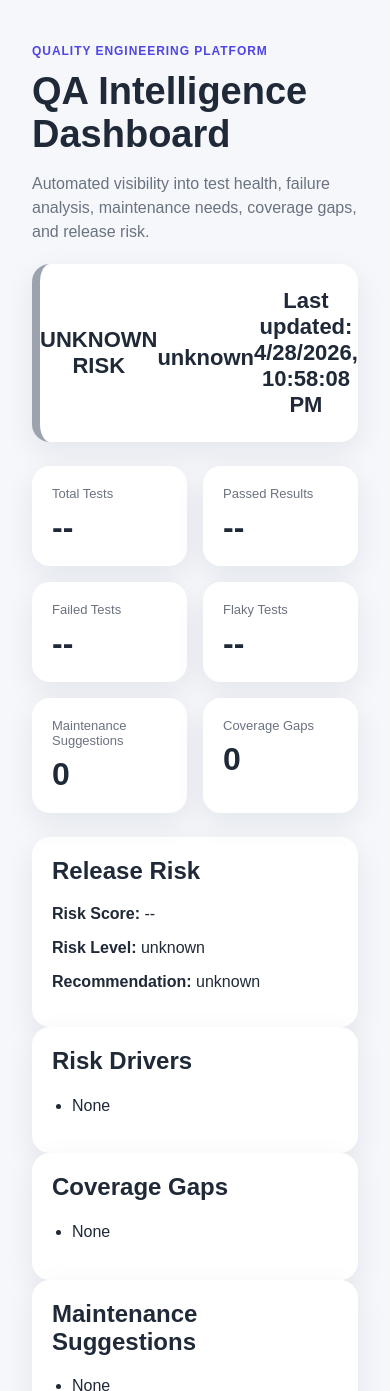
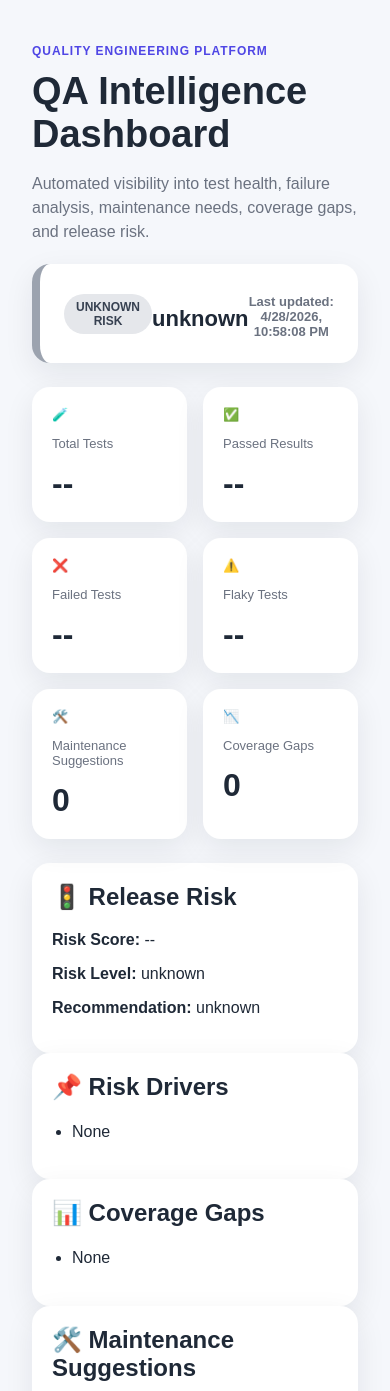
Before and after one commit to desmonddouglas/qa-playwright-framework, a website: page dashboard/index.html in a window 390 px wide. Shown: the top 1391 px of the page. Drawn offline with Linux system fonts and the light colour scheme; no server answers.

Commit message:
Polish dashboard UI and fix Pages data loading

```diff
--- a/dashboard/index.html
+++ b/dashboard/index.html
@@ -16,6 +16,7 @@
           Automated visibility into test health, failure analysis, maintenance needs, coverage gaps, and release risk.
         </p>
       </div>
+
       <div class="status-card" id="releaseStatus">
         Loading...
       </div>
@@ -23,26 +24,37 @@
 
     <section class="metrics-grid">
       <div class="metric-card">
+        <span class="metric-icon">🧪</span>
         <span>Total Tests</span>
         <strong id="totalTests">--</strong>
       </div>
+
       <div class="metric-card">
+        <span class="metric-icon">✅</span>
         <span>Passed Results</span>
         <strong id="passedResults">--</strong>
       </div>
+
       <div class="metric-card">
+        <span class="metric-icon">❌</span>
         <span>Failed Tests</span>
         <strong id="failedTests">--</strong>
       </div>
+
       <div class="metric-card">
+        <span class="metric-icon">⚠️</span>
         <span>Flaky Tests</span>
         <strong id="flakyTests">--</strong>
       </div>
+
       <div class="metric-card">
+        <span class="metric-icon">🛠️</span>
         <span>Maintenance Suggestions</span>
         <strong id="maintenanceCount">--</strong>
       </div>
+
       <div class="metric-card">
+        <span class="metric-icon">📉</span>
         <span>Coverage Gaps</span>
         <strong id="coverageGaps">--</strong>
       </div>
@@ -50,28 +62,28 @@
 
     <section class="content-grid">
       <article class="panel">
-        <h2>Release Risk</h2>
+        <h2>🚦 Release Risk</h2>
         <p><strong>Risk Score:</strong> <span id="riskScore">--</span></p>
         <p><strong>Risk Level:</strong> <span id="riskLevel">--</span></p>
         <p><strong>Recommendation:</strong> <span id="releaseRecommendation">--</span></p>
       </article>
 
       <article class="panel">
-        <h2>Risk Drivers</h2>
+        <h2>📌 Risk Drivers</h2>
         <ul id="riskDrivers">
           <li>Loading...</li>
         </ul>
       </article>
 
       <article class="panel">
-        <h2>Coverage Gaps</h2>
+        <h2>📊 Coverage Gaps</h2>
         <ul id="coverageList">
           <li>Loading...</li>
         </ul>
       </article>
 
       <article class="panel">
-        <h2>Maintenance Suggestions</h2>
+        <h2>🛠️ Maintenance Suggestions</h2>
         <ul id="maintenanceList">
           <li>Loading...</li>
         </ul>
@@ -79,7 +91,7 @@
     </section>
 
     <section class="panel full-width">
-      <h2>AI QA Summary</h2>
+      <h2>🤖 AI QA Summary</h2>
       <pre id="aiSummary">Loading...</pre>
     </section>
   </main>
--- a/dashboard/styles.css
+++ b/dashboard/styles.css
@@ -139,4 +139,59 @@ pre {
   .metrics-grid {
     grid-template-columns: repeat(2, 1fr);
   }
+
+  /* ===== BADGES ===== */
+.badge {
+  display: inline-block;
+  padding: 6px 12px;
+  border-radius: 999px;
+  font-size: 12px;
+  font-weight: 800;
+  text-transform: uppercase;
 }
+
+.badge-low {
+  background: #dcfce7;
+  color: #166534;
+}
+
+.badge-medium {
+  background: #fef3c7;
+  color: #92400e;
+}
+
+.badge-high {
+  background: #fee2e2;
+  color: #991b1b;
+}
+
+.badge-unknown {
+  background: #e5e7eb;
+  color: #374151;
+}
+
+/* ===== METRIC ICONS ===== */
+.metric-card {
+  display: flex;
+  flex-direction: column;
+  gap: 6px;
+}
+
+.metric-icon {
+  font-size: 20px;
+}
+
+/* ===== TIMESTAMP ===== */
+.timestamp {
+  font-size: 13px;
+  color: #6b7280;
+  margin-top: 6px;
+}
+
+/* ===== PANEL TITLE IMPROVEMENT ===== */
+.panel h2 {
+  display: flex;
+  align-items: center;
+  gap: 8px;
+}
+}
```
